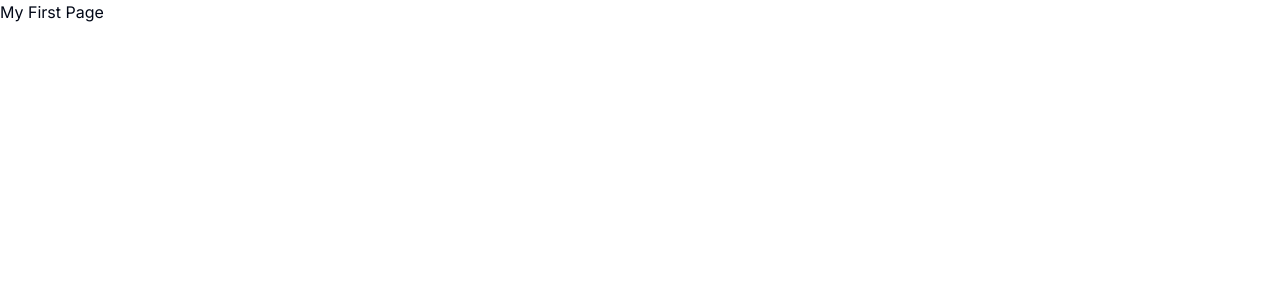
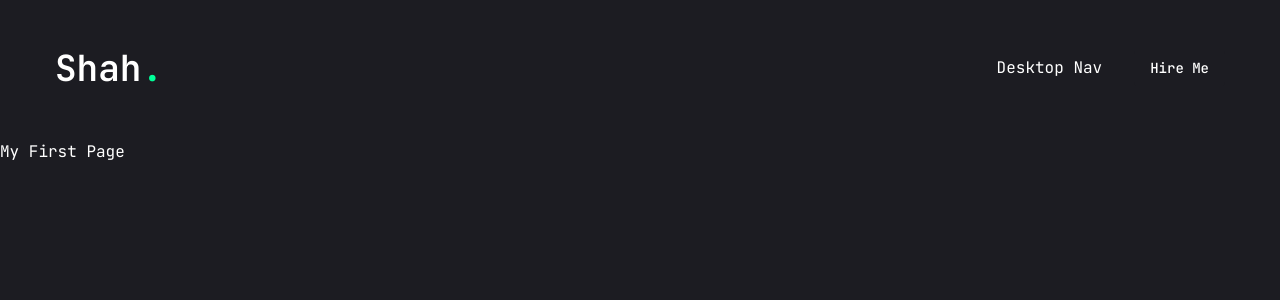
Before and after one commit to iamshahidameen/GitHub, a Next.js app: page / in a window 1280 px wide. Shown: the top 300 px of the page. Built offline with nearby package versions, Linux system fonts and the light colour scheme.

Commit message:
Created Header Component
Make some config in Tailwind
Created Header and Nav Component

```diff
--- a/app/globals.css
+++ b/app/globals.css
@@ -4,7 +4,6 @@
 
 @layer base {
   :root {
-    --background: 0 0% 100%;
     --foreground: 222.2 84% 4.9%;
     --card: 0 0% 100%;
     --card-foreground: 222.2 84% 4.9%;
@@ -64,6 +63,6 @@
     @apply border-border;
   }
   body {
-    @apply bg-background text-foreground;
+    @apply font-primary bg-primary text-white leading-loose;
   }
 }
--- a/app/layout.jsx
+++ b/app/layout.jsx
@@ -1,7 +1,11 @@
-import { Inter } from "next/font/google";
+import { JetBrains_Mono } from "next/font/google";
 import "./globals.css";
 
-const inter = Inter({ subsets: ["latin"] });
+//Site Component
+import Header from "@/components/Header";
+
+
+const jetbrainsMono = JetBrains_Mono({ subsets: ["latin"], weight: ["100", "200", "300", "400", "500", "600", "700", "800"], variable: '--font-jetbrainsMono' });
 
 export const metadata = {
   title: "Create Next App",
@@ -11,7 +15,9 @@ export const metadata = {
 export default function RootLayout({ children }) {
   return (
     <html lang="en">
-      <body className={inter.className}>{children}</body>
+      <body className={jetbrainsMono.variable}>
+        <Header />
+        {children}</body>
     </html>
   );
 }
--- /dev/null
+++ b/components/Header.jsx
@@ -0,0 +1,31 @@
+import Link from "next/link"
+import { Button } from "./ui/button"
+import Nav from "./Nav"
+
+
+function Header() {
+  return (
+    <header className="py-8 xl:py-12 text-white">
+        <div className="container mx-auto flex justify-between items-center">
+            {/* Site Logo */}
+<Link href="/">
+<h1 className="text-4xl font-semibold">
+    Shah<span className="text-accent">.</span></h1></Link>
+    {/* Desktop Nav */}
+    <div className="hidden xl:flex items-center gap-8">
+    <Nav />
+    <Link href="/contact">
+        <Button>Hire Me</Button>
+    </Link>
+    </div>
+
+    {/* Mobile Nav */}
+    <div className="xl:hidden">
+        Mobile Nav
+    </div>
+        </div>
+    </header>
+  )
+}
+
+export default Header
--- /dev/null
+++ b/components/Nav.jsx
@@ -0,0 +1,8 @@
+
+function Nav() {
+  return (
+    <div>Desktop Nav</div>
+  )
+}
+
+export default Nav
--- a/tailwind.config.js
+++ b/tailwind.config.js
@@ -1,77 +1,79 @@
 /** @type {import('tailwindcss').Config} */
 module.exports = {
-  darkMode: ["class"],
+  darkMode: ['class'],
   content: [
     './pages/**/*.{js,jsx}',
     './components/**/*.{js,jsx}',
     './app/**/*.{js,jsx}',
     './src/**/*.{js,jsx}',
   ],
-  prefix: "",
+  prefix: '',
   theme: {
     container: {
       center: true,
-      padding: "2rem",
-      screens: {
-        "2xl": "1400px",
-      },
+      padding: '15px',
+    },
+    screens: {
+      sm: '640px',
+      lg: '768px',
+      lg: '960px',
+      xl: '1200px',
+    },
+    fontFamily: {
+      primary: 'var(--font-jetbrainsMono)',
     },
     extend: {
       colors: {
-        border: "hsl(var(--border))",
-        input: "hsl(var(--input))",
-        ring: "hsl(var(--ring))",
-        background: "hsl(var(--background))",
-        foreground: "hsl(var(--foreground))",
-        primary: {
-          DEFAULT: "hsl(var(--primary))",
-          foreground: "hsl(var(--primary-foreground))",
-        },
+        primary: '#1c1c22',
+        border: 'hsl(var(--border))',
+        input: 'hsl(var(--input))',
+        ring: 'hsl(var(--ring))',
+        foreground: 'hsl(var(--foreground))',
         secondary: {
-          DEFAULT: "hsl(var(--secondary))",
-          foreground: "hsl(var(--secondary-foreground))",
+          DEFAULT: 'hsl(var(--secondary))',
+          foreground: 'hsl(var(--secondary-foreground))',
         },
         destructive: {
-          DEFAULT: "hsl(var(--destructive))",
-          foreground: "hsl(var(--destructive-foreground))",
+          DEFAULT: 'hsl(var(--destructive))',
+          foreground: 'hsl(var(--destructive-foreground))',
         },
         muted: {
-          DEFAULT: "hsl(var(--muted))",
-          foreground: "hsl(var(--muted-foreground))",
+          DEFAULT: 'hsl(var(--muted))',
+          foreground: 'hsl(var(--muted-foreground))',
         },
         accent: {
-          DEFAULT: "hsl(var(--accent))",
-          foreground: "hsl(var(--accent-foreground))",
+          DEFAULT: '#00ff99',
+          hover: '#00e187',
         },
         popover: {
-          DEFAULT: "hsl(var(--popover))",
-          foreground: "hsl(var(--popover-foreground))",
+          DEFAULT: 'hsl(var(--popover))',
+          foreground: 'hsl(var(--popover-foreground))',
         },
         card: {
-          DEFAULT: "hsl(var(--card))",
-          foreground: "hsl(var(--card-foreground))",
+          DEFAULT: 'hsl(var(--card))',
+          foreground: 'hsl(var(--card-foreground))',
         },
       },
       borderRadius: {
-        lg: "var(--radius)",
-        md: "calc(var(--radius) - 2px)",
-        sm: "calc(var(--radius) - 4px)",
+        lg: 'var(--radius)',
+        md: 'calc(var(--radius) - 2px)',
+        sm: 'calc(var(--radius) - 4px)',
       },
       keyframes: {
-        "accordion-down": {
-          from: { height: "0" },
-          to: { height: "var(--radix-accordion-content-height)" },
+        'accordion-down': {
+          from: { height: '0' },
+          to: { height: 'var(--radix-accordion-content-height)' },
         },
-        "accordion-up": {
-          from: { height: "var(--radix-accordion-content-height)" },
-          to: { height: "0" },
+        'accordion-up': {
+          from: { height: 'var(--radix-accordion-content-height)' },
+          to: { height: '0' },
         },
       },
       animation: {
-        "accordion-down": "accordion-down 0.2s ease-out",
-        "accordion-up": "accordion-up 0.2s ease-out",
+        'accordion-down': 'accordion-down 0.2s ease-out',
+        'accordion-up': 'accordion-up 0.2s ease-out',
       },
     },
   },
-  plugins: [require("tailwindcss-animate")],
-}
+  plugins: [require('tailwindcss-animate')],
+};
```
